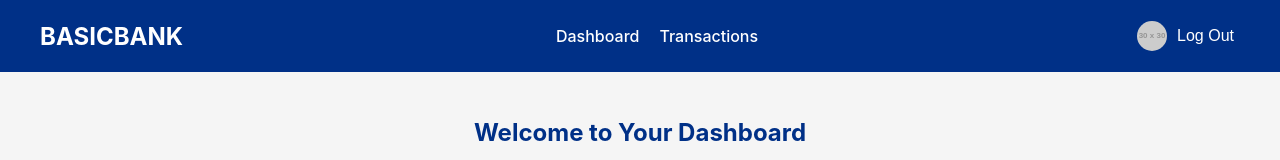
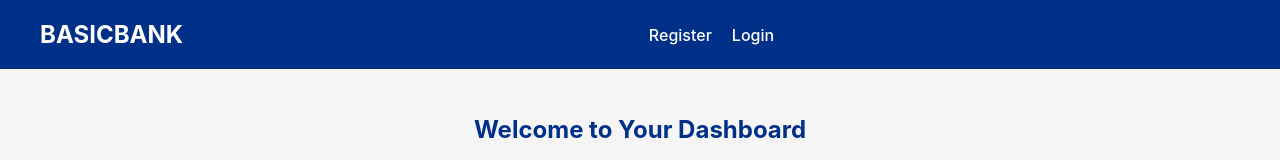
Before and after one commit to BradsBrother/APDS-poe, a React (Create React App) app in the folder Customer-Portal/Frontend/: page /dashboard in a window 1280 px wide. Shown: the top 160 px of the page. Built offline with nearby package versions, Linux system fonts and the light colour scheme; no server answers.

Commit message:
For Fucks Sake

```diff
--- a/Customer-Portal/Frontend/src/Components/Dashboard.js
+++ b/Customer-Portal/Frontend/src/Components/Dashboard.js
@@ -1,6 +1,7 @@
 import React, { useEffect, useState } from 'react';
 import '../Styles/Dashboard.css';
 import TransactionDetails from './TransactionDetails';
+import { getCsrfToken } from '../Services/csrfService';
 
 const Dashboard = () => {
     const [transactions, setTransactions] = useState([]);
@@ -8,10 +9,12 @@ const Dashboard = () => {
     useEffect(() => {
         const fetchTransactions = async () => {
             try {
+                const csrfToken = await getCsrfToken()
                 const response = await fetch("https://localhost:3030/api/Payment/Payments", {
                     method: "GET",
                     headers: {
                         "Content-Type": "application/json",
+                        'CSRF-Token': csrfToken,
                     },
                     credentials: "include",
                 });
--- a/Customer-Portal/Frontend/src/Components/Navbar.js
+++ b/Customer-Portal/Frontend/src/Components/Navbar.js
@@ -11,10 +11,13 @@ const Navbar = () => {
   const [isAuthenticated, setIsAuthenticated] = useState(false);
 
   const logoutUser = async () => {
+    const csrfToken = await getCsrfToken()
+
     const response = await fetch("https://localhost:3030/api/User/logout", {
       method: "POST",
       headers: {
           "Content-Type": "application/json",
+          'CSRF-Token': csrfToken,
       },
       credentials: "include",
     });
@@ -53,8 +56,8 @@ const Navbar = () => {
 
   // Check auth status on component mount
   useEffect(() => {
-    const fetchAuthStatus = () => {
-        const authStatus = checkAuthStatus();
+    const fetchAuthStatus = async () => {
+        const authStatus = await checkAuthStatus();
         setIsAuthenticated(authStatus);
     };
 
```
Also changed, not shown: 1 other file (tests, documents, lock files or other folders).
